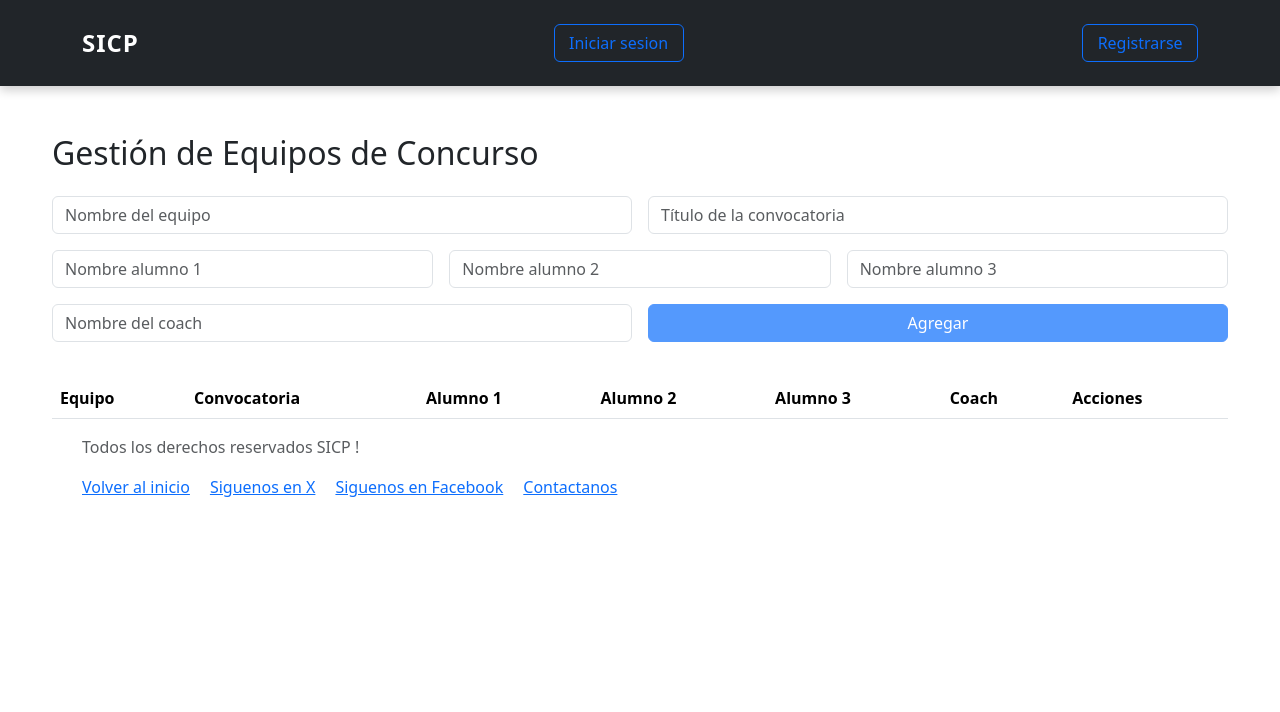
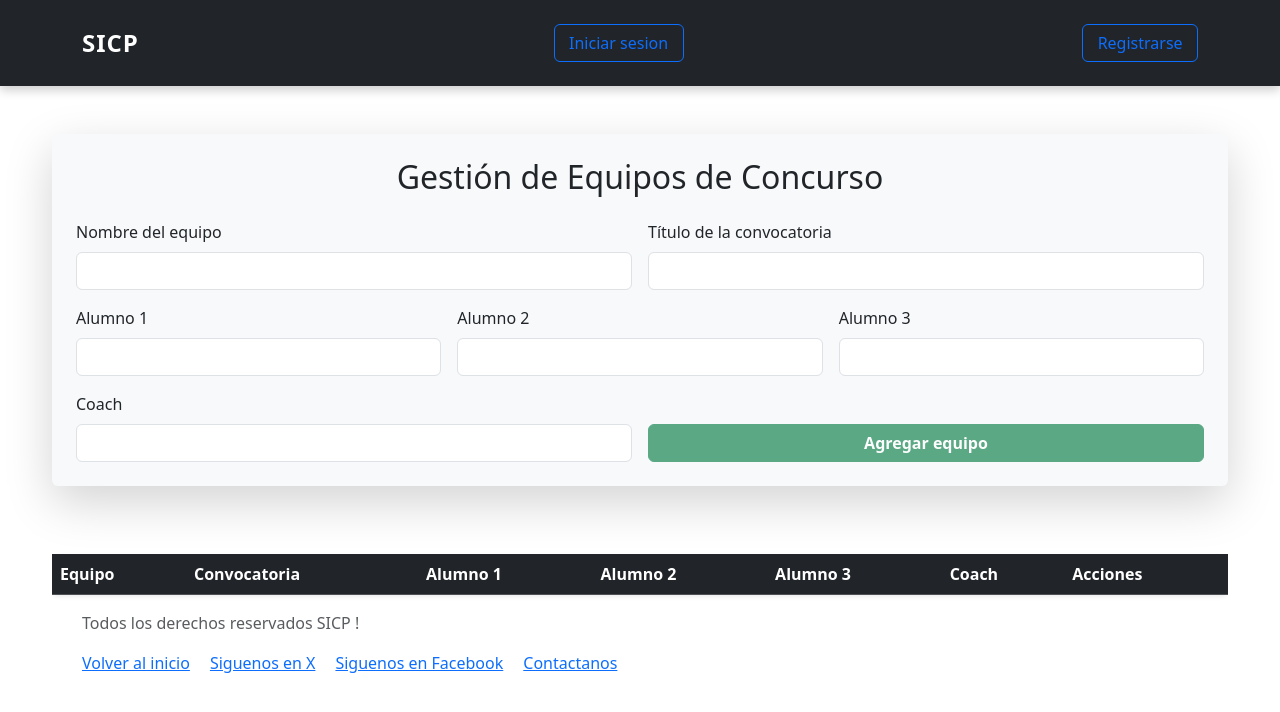
Before and after one commit to nitstalkr/ERIZO---ING-DE-SOFTWARE, an Angular app: page /crud in a window 1280 px wide. Shown: the top 712 px of the page. Built offline with nearby package versions, Linux system fonts and the light colour scheme.

Commit message:
Add files via upload

```diff
--- a/src/app/pages/crud/crud.component.html
+++ b/src/app/pages/crud/crud.component.html
@@ -1,78 +1,86 @@
 <div class="container mt-5">
-    <h2 class="mb-4">Gestión de Equipos de Concurso</h2>
+  <div class="card shadow-lg rounded p-4 bg-light">
+    <h2 class="mb-4 text-center">Gestión de Equipos de Concurso</h2>
 
-    <!-- Formulario para agregar/editar -->
+    <!-- Formulario -->
     <form #teamForm="ngForm" (ngSubmit)="onSubmit()">
-      <div class="row g-3 mb-3">
+      <div class="row g-3">
         <div class="col-md-6">
+          <label class="form-label">Nombre del equipo</label>
           <input
             type="text"
             class="form-control"
             [(ngModel)]="currentTeam.teamName"
             name="teamName"
-            placeholder="Nombre del equipo"
             required>
         </div>
+
         <div class="col-md-6">
+          <label class="form-label">Título de la convocatoria</label>
           <input
             type="text"
             class="form-control"
             [(ngModel)]="currentTeam.contestTitle"
             name="contestTitle"
-            placeholder="Título de la convocatoria"
             required>
         </div>
+
         <div class="col-md-4">
+          <label class="form-label">Alumno 1</label>
           <input
             type="text"
             class="form-control"
             [(ngModel)]="currentTeam.student1"
             name="student1"
-            placeholder="Nombre alumno 1"
             required>
         </div>
+
         <div class="col-md-4">
+          <label class="form-label">Alumno 2</label>
           <input
             type="text"
             class="form-control"
             [(ngModel)]="currentTeam.student2"
             name="student2"
-            placeholder="Nombre alumno 2"
             required>
         </div>
+
         <div class="col-md-4">
+          <label class="form-label">Alumno 3</label>
           <input
             type="text"
             class="form-control"
             [(ngModel)]="currentTeam.student3"
             name="student3"
-            placeholder="Nombre alumno 3"
             required>
         </div>
+
         <div class="col-md-6">
+          <label class="form-label">Coach</label>
           <input
             type="text"
             class="form-control"
             [(ngModel)]="currentTeam.coach"
             name="coach"
-            placeholder="Nombre del coach"
             required>
         </div>
-        <div class="col-md-6">
+
+        <div class="col-md-6 d-flex align-items-end">
           <button
             type="submit"
-            class="btn btn-primary w-100"
+            class="btn btn-success w-100 fw-bold"
             [disabled]="!teamForm.valid">
-            {{ currentTeam.id ? 'Actualizar' : 'Agregar' }}
+            {{ currentTeam.id ? 'Actualizar equipo' : 'Agregar equipo' }}
           </button>
         </div>
       </div>
     </form>
+  </div>
 
-    <!-- Lista de equipos -->
-    <div class="table-responsive">
-      <table class="table table-striped">
-        <thead>
+  <!-- Tabla -->
+  <div class="table-responsive mt-5">
+    <table class="table table-hover align-middle shadow-sm bg-white rounded">
+      <thead class="table-dark">
         <tr>
           <th>Equipo</th>
           <th>Convocatoria</th>
```
Lines whose indentation alone changed are shown as unchanged.
